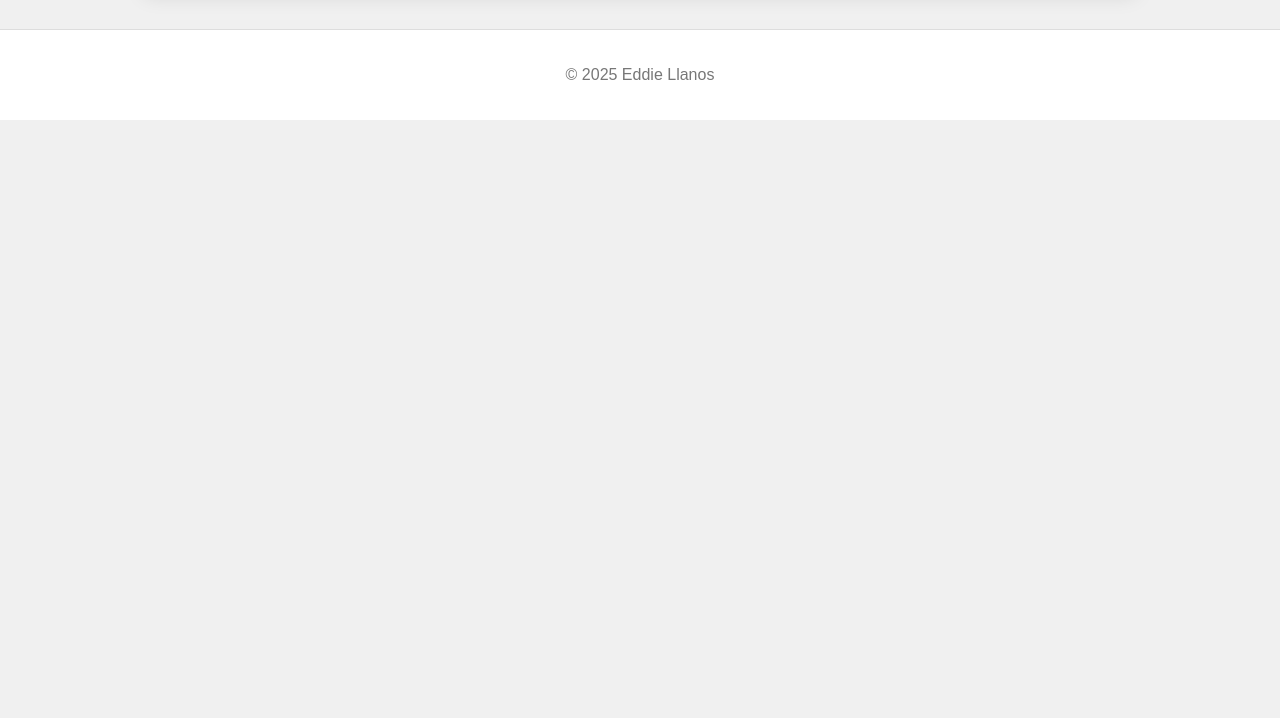
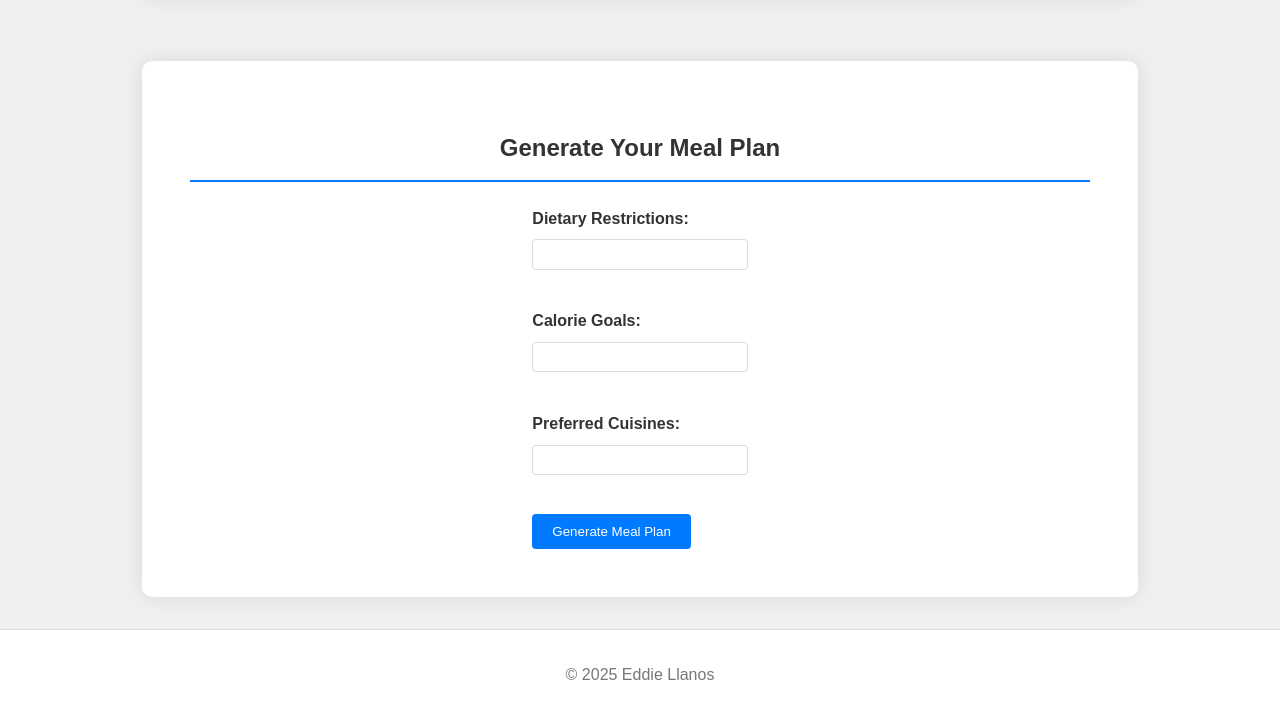
Before and after one commit to ellanos-bit/ellanos.github.io, a plain HTML site: page meal-prep-planner.html in a window 1280 px wide. Shown: the part 1201-1919 px from the top of the page. Before the commit the page ends 1321 px from the top, so only its background shows below. Drawn offline with Linux system fonts and the light colour scheme.

Commit message:
Add files via upload

```diff
--- a/meal-prep-planner.html
+++ b/meal-prep-planner.html
@@ -40,8 +40,25 @@
         </p>
     </section>
 
+    <section id="meal-plan-input">
+        <h2>Generate Your Meal Plan</h2>
+        <form id="meal-plan-form">
+            <label for="dietary-restrictions">Dietary Restrictions:</label>
+            <input type="text" id="dietary-restrictions" name="dietary-restrictions"><br><br>
+
+            <label for="calorie-goals">Calorie Goals:</label>
+            <input type="number" id="calorie-goals" name="calorie-goals"><br><br>
+
+            <label for="preferred-cuisines">Preferred Cuisines:</label>
+            <input type="text" id="preferred-cuisines" name="preferred-cuisines"><br><br>
+
+            <button type="button" onclick="generateMealPlan()">Generate Meal Plan</button>
+        </form>
+    </section>
+
     <footer>
         <p>© 2025 Eddie Llanos</p>
     </footer>
+    <script src="script.js"></script>
 </body>
 </html>
--- a/script.js
+++ b/script.js
@@ -1 +1,76 @@
-// JavaScript code will go here
+function generateMealPlan() {
+    // Get user inputs
+    var dietaryRestrictions = document.getElementById("dietary-restrictions").value;
+    var calorieGoals = document.getElementById("calorie-goals").value;
+    var preferredCuisines = document.getElementById("preferred-cuisines").value;
+
+    // Validate user inputs
+    if (calorieGoals === "" || isNaN(calorieGoals)) {
+        alert("Please enter a valid calorie goal.");
+        return;
+    }
+
+    // Fetch meal data from meals.json
+    fetch("meals.json")
+        .then(response => {
+            if (!response.ok) {
+                throw new Error("Failed to fetch meal data.");
+            }
+            return response.json();
+        })
+        .then(meals => {
+            // Filter meals based on user preferences
+            var filteredMeals = meals.filter(meal => {
+                // Check dietary restrictions
+                if (dietaryRestrictions !== "" && !meal.dietaryRestrictions.includes(dietaryRestrictions)) {
+                    return false;
+                }
+
+                // Check calorie goals
+                if (calorieGoals !== "" && meal.calorieGoals > calorieGoals) {
+                    return false;
+                }
+
+                // Check preferred cuisines
+                if (preferredCuisines !== "" && !meal.preferredCuisines.includes(preferredCuisines)) {
+                    return false;
+                }
+
+                return true;
+            });
+
+             // Check if there are any meals that match the user's criteria
+             if (filteredMeals.length === 0) {
+                alert("No meals found matching your criteria. Please adjust your preferences.");
+                return;
+            }
+
+            // Generate meal plan
+            var mealPlan = [];
+            var days = ["Monday", "Tuesday", "Wednesday", "Thursday", "Friday", "Saturday", "Sunday"];
+            for (var i = 0; i < days.length; i++) {
+                // Get a random meal from the filtered meals
+                var randomMeal = filteredMeals[Math.floor(Math.random() * filteredMeals.length)];
+
+                // Add the meal to the meal plan
+                mealPlan.push({
+                    day: days[i],
+                    meal: randomMeal.name
+                });
+            }
+
+            // Display the meal plan
+            var mealPlanHtml = "<h2>Your Meal Plan</h2><ul>";
+            for (var i = 0; i < mealPlan.length; i++) {
+                mealPlanHtml += "<li>" + mealPlan[i].day + ": " + mealPlan[i].meal + "</li>";
+            }
+            mealPlanHtml += "</ul>";
+
+            // Add the meal plan to the page
+            document.getElementById("meal-plan-input").innerHTML += mealPlanHtml;
+        })
+        .catch(error => {
+            console.error("Error:", error);
+            alert("An error occurred while generating your meal plan. Please try again later.");
+        });
+}
--- a/style.css
+++ b/style.css
@@ -77,3 +77,41 @@ footer {
     border-top: 1px solid #ddd;
     margin-top: auto;
 }
+
+#meal-plan-input {
+    text-align: center;
+}
+
+#meal-plan-form {
+    display: inline-block;
+    text-align: left;
+}
+
+#meal-plan-form label {
+    display: block;
+    margin-bottom: 0.5em;
+    font-weight: bold;
+}
+
+#meal-plan-form input[type="text"],
+#meal-plan-form input[type="number"] {
+    width: 200px;
+    padding: 0.5em;
+    margin-bottom: 1em;
+    border: 1px solid #ddd;
+    border-radius: 4px;
+}
+
+#meal-plan-form button {
+    background-color: #007bff;
+    color: white;
+    padding: 0.75em 1.5em;
+    border: none;
+    border-radius: 4px;
+    cursor: pointer;
+    transition: background-color 0.3s ease;
+}
+
+#meal-plan-form button:hover {
+    background-color: #0056b3;
+}
```
Also changed, not shown: meals.json (added, +44 -0 lines).
